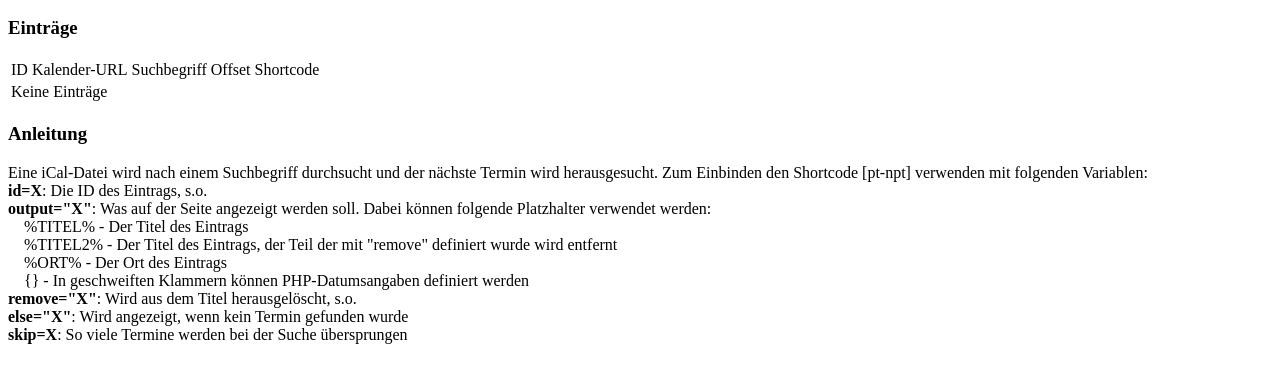
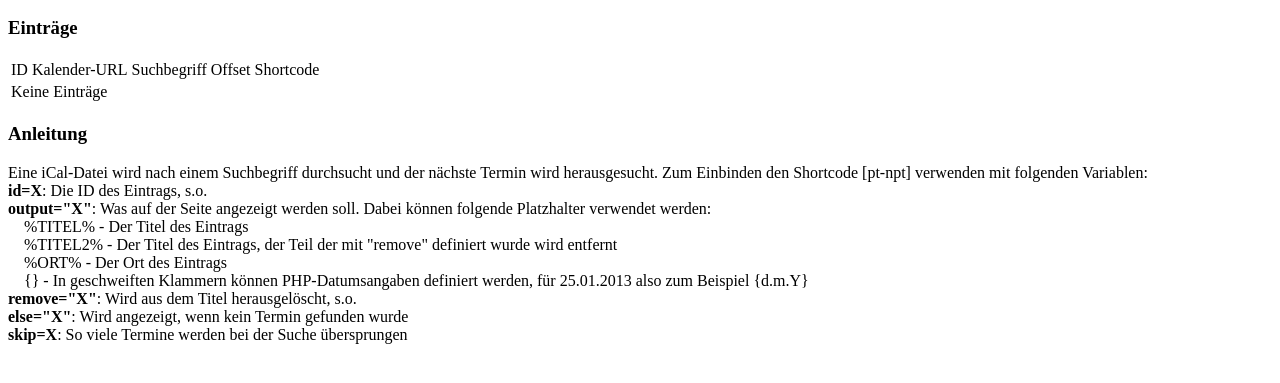
Before and after one commit to PiratenGP/Piraten-Tools, a PHP site: page /adminmenu.php in a window 1280 px wide. Shown: the part 247-630 px from the top of the page. Run offline with PHP 8.4, Linux system fonts and the light colour scheme; data that the repository does not hold is empty.

Commit message:
Anpassung in der Anleitung

```diff
--- a/nextpiratentreff/adminmenu.php
+++ b/nextpiratentreff/adminmenu.php
@@ -80,7 +80,7 @@
 		&nbsp;&nbsp;&nbsp;&nbsp;%TITEL% - Der Titel des Eintrags<br />
 		&nbsp;&nbsp;&nbsp;&nbsp;%TITEL2% - Der Titel des Eintrags, der Teil der mit "remove" definiert wurde wird entfernt<br />
 		&nbsp;&nbsp;&nbsp;&nbsp;%ORT% - Der Ort des Eintrags<br />
-		&nbsp;&nbsp;&nbsp;&nbsp;{} - In geschweiften Klammern können PHP-Datumsangaben definiert werden<br />
+		&nbsp;&nbsp;&nbsp;&nbsp;{} - In geschweiften Klammern können PHP-Datumsangaben definiert werden, für <?php echo date("d.m.Y"); ?> also zum Beispiel {d.m.Y}<br />
 		<strong>remove="X"</strong>: Wird aus dem Titel herausgelöscht, s.o.<br />
 		<strong>else="X"</strong>: Wird angezeigt, wenn kein Termin gefunden wurde<br />
 		<strong>skip=X</strong>: So viele Termine werden bei der Suche übersprungen<br /></p>
```
